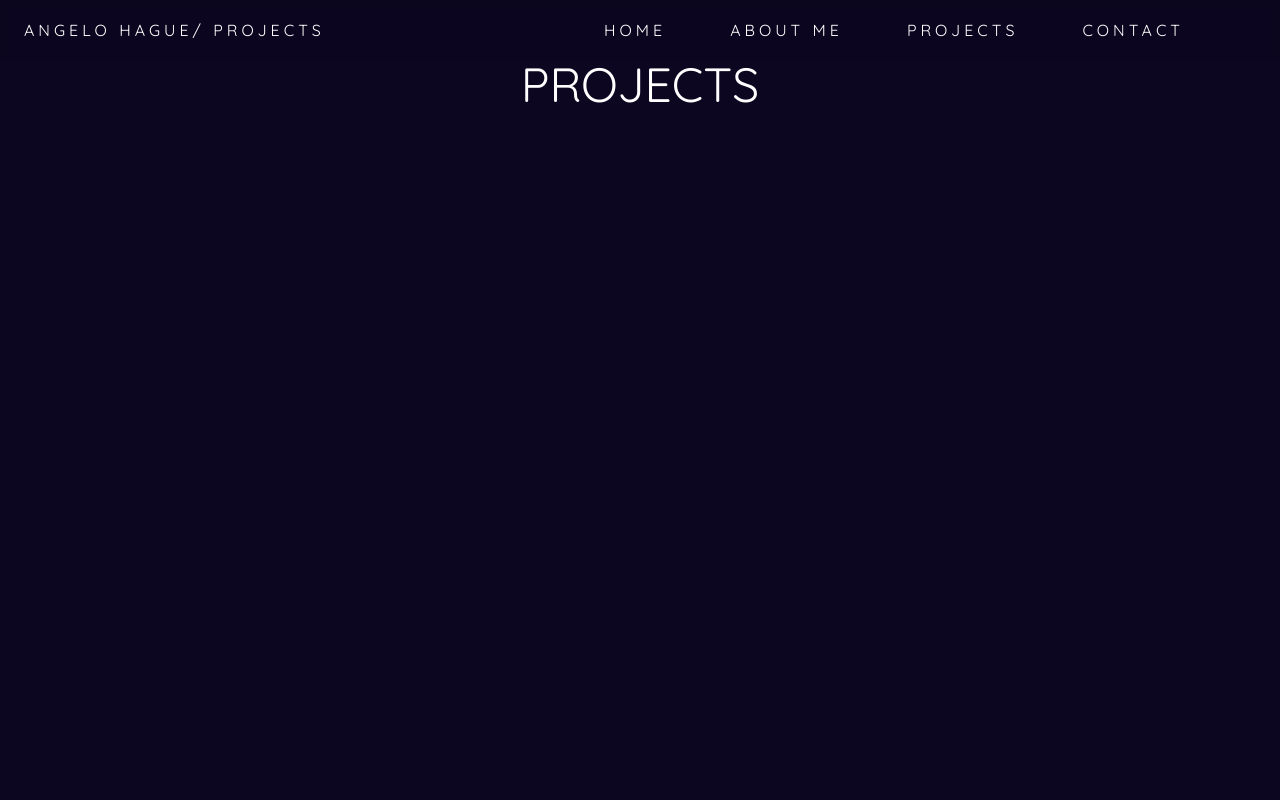
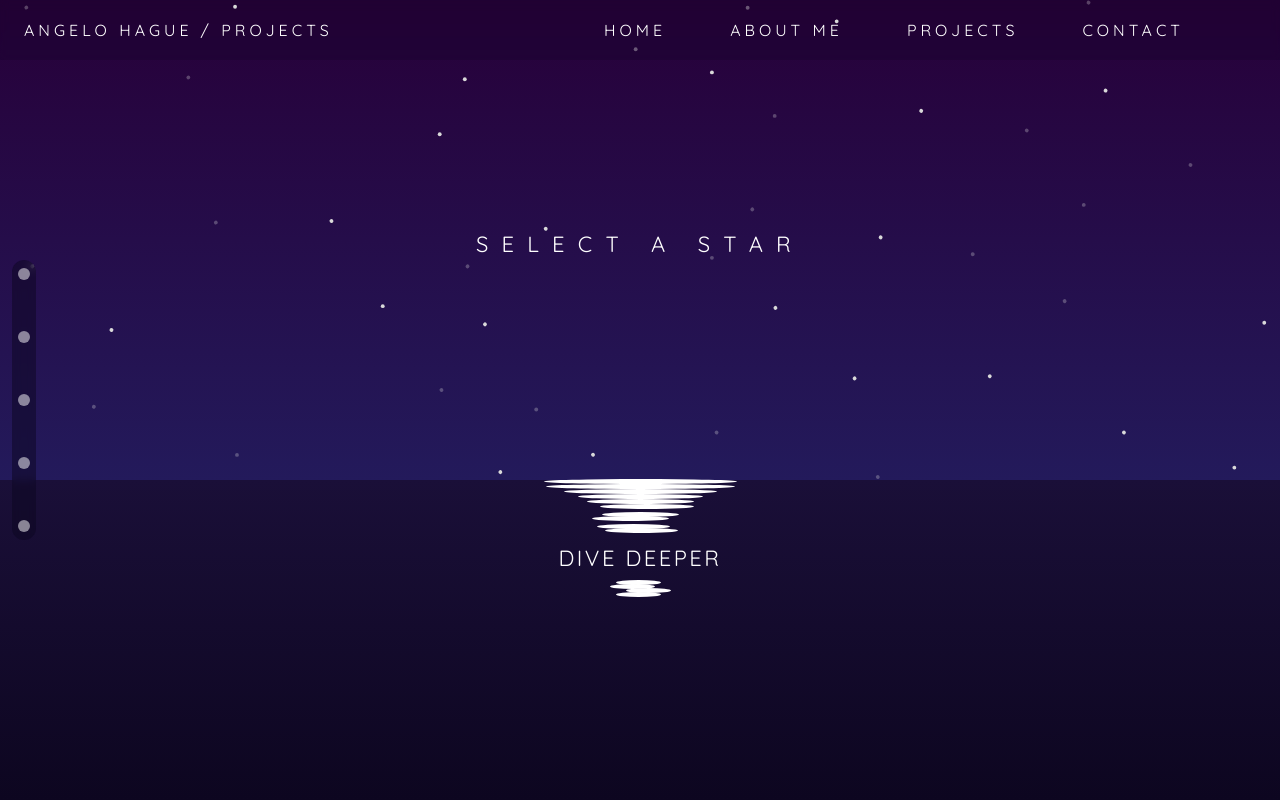
Before and after one commit to AngeloHague/next-js-personal-site, a Next.js app: page /projects in a window 1280 px wide. Shown: the top 800 px of the page. Built offline with nearby package versions, Linux system fonts and the light colour scheme.

Commit message:
Added Projects page with json loading for projects

```diff
--- a/src/app/globals.css
+++ b/src/app/globals.css
@@ -11,6 +11,11 @@ html, body {
   scroll-behavior: smooth;
   scroll-snap-type: y mandatory;
   min-width: 280px;
+  width: 100vw;
+  /* overflow-x: hidden; */
+}
+main {
+  width: 100vw;
 }
 
 img {
@@ -37,8 +42,8 @@ button {
 }
 
 #nav {
-  width: 100%;
-  height: 100%;
+  width: 100vw;
+  height: 100vh;
   position: fixed;
   top: 0;
   left: 0;
@@ -136,16 +141,17 @@ nav ul {
   box-sizing: border-box;
 }
 #nav nav .logo {
+  position: fixed;
+  top: 0;
+  left: 0;
+}
+#nav nav .logo span {
   display: none;
-  #nav nav .logo {
-    display: flex;
-    align-items: center;
-  }
 }
 
 #nav nav .logo,
 a {
-  transition: all 0.4s;
+  /* transition: all 0.4s; */
   letter-spacing: .25em;
 }
 a:hover {
@@ -197,11 +203,13 @@ a:hover {
   margin: 0;
   padding: 0;
   height: 100vh;
+  width: 100%;
 }
 
 .sections section#hero .logo-container {
   background: linear-gradient(180deg, #270039 0%, #231A5B 100%);
   /* max-width: 81.6rem; */
+  width: 100%;
   height: 60%;
   margin: auto;
   text-align: center;
@@ -225,6 +233,7 @@ a:hover {
   width: 100%;
   height: 60%;
   object-fit: cover;
+  transition: all 0.4s;
 }
 
 .sections section#hero .logo-container .moon {
@@ -244,8 +253,12 @@ a:hover {
 
 .sections section#hero .logo-container h3 {
   padding-top: 8px;
+  letter-spacing: .2em;
+  transition: letter-spacing 0.4s;
+}
+
+.sections section#hero.home .logo-container h3 {
   letter-spacing: .05em;
-  transition: letter-spacing 0.4s;
 }
 
 .sections section#hero .dive_deeper {
@@ -416,9 +429,14 @@ p {
     display: inline-block;
     margin-right: 5vw;
   }
+  #nav nav .logo span {
+    display: inherit;
+    padding-right: 8px;
+  }
   #nav nav .logo {
     display: flex;
     align-items: center;
+    position: relative;
   }
   #nav nav .logo,
   #nav nav ul a {
--- /dev/null
+++ b/src/app/projects/ProjectSections.js
@@ -0,0 +1,55 @@
+import React from 'react'
+import Image from 'next/image';
+import ScreenPreview from '@/assets/ScreenPreview.svg'
+import { getProjectMetadata, PreviewDirectory } from '@/lib/projects'
+import styles from './page.module.css'
+import path from 'path'
+import fs from 'fs'
+
+function ProjectPreview({id}) {
+    var desktopPreview = <p>I can't seem to find an image for this one...</p>;
+    var mobilePreview = <p>:(</p>;
+    if (id == 'this-website') {
+        desktopPreview = (<p>I don't think you need a preview for this one...</p>)
+        mobilePreview = (<p>:)</p>)
+    } else {
+        const desktop_preview = path.join(PreviewDirectory, id+'-desktop-preview.png')
+        const mobile_preview = path.join(PreviewDirectory, id+'-mobile-preview.png')
+        if (fs.existsSync(desktop_preview) && fs.existsSync(mobile_preview)) {
+            desktopPreview = (<Image
+                src={'/previews/'+id+'-desktop-preview.png'}
+                width='332'
+                height='208' />)
+            mobilePreview = (<Image
+                src={'/previews/'+id+'-mobile-preview.png'}
+                width='85'
+                height='130' />)
+        }
+    }
+
+    return (
+        <div className={styles.preview}>
+            <div className={styles.desktop}>{desktopPreview}</div>
+            <Image
+                className={styles.overlay}
+                src={ScreenPreview}
+                width='333'
+                height='236'
+            />
+            <div className={styles.mobile}>{mobilePreview}</div>
+        </div>
+    )
+}
+
+export default function ProjectSections({projectMetadata}) {
+    const sections = Object.keys(projectMetadata).map((section) => {
+        return (
+        <section className='project' id={section}>
+            <h2>{projectMetadata[section].title}</h2>
+            <p>{projectMetadata[section].description}</p>
+            <ProjectPreview id={section} />
+            <h3><a>Explore this project</a></h3>
+        </section>)
+    })
+    return sections;
+}
--- a/src/app/projects/page.js
+++ b/src/app/projects/page.js
@@ -1,7 +1,25 @@
+import HeroSection from "@/components/HeroSection";
+import ProjectSections from "./ProjectSections";
+import { getProjectMetadata } from "@/lib/projects";
+import { SideNav } from "@/components/SideNav";
+
+export const metadata = {
+  title: 'Projects | Angelo Hague',
+  description: 'An interactive map of my recent projects. Scroll down to view them in a grid instead.',
+}
+
 export default function ProjectsPage() {
+  const projectMetadata = getProjectMetadata();
     return (
-      <main className="page">
-        <h1>Projects</h1>
+      <main>
+        <div className="sections">
+          <HeroSection
+            subtitle='Select a star'
+            btn_link={'#' + Object.keys(projectMetadata)[0]}
+          />
+          <ProjectSections projectMetadata={projectMetadata} />
+          <SideNav slugs={Object.keys(projectMetadata)} />
+      </div>
       </main>
     );
   }
--- /dev/null
+++ b/src/app/projects/page.module.css
@@ -0,0 +1,54 @@
+.preview {
+    width: 100%;
+    aspect-ratio: 333/236;
+    position: relative;
+}
+
+.preview img {
+    object-fit: cover;
+}
+
+.preview .desktop * {
+    display: block;
+    width: 100%;
+    aspect-ratio: 333/236;
+    height: auto;
+    box-sizing: border-box;
+    padding: 10% 17% 15.5% 13%;
+    /* padding-left: 12.5%; */
+}
+.preview .desktop p {
+    font-size: 2rem;
+    display: block;
+    width: 100%;
+    aspect-ratio: 333/236;
+    height: auto;
+    box-sizing: border-box;
+    padding: 17.5% 25% 15.5% 20%;
+    /* padding-left: 22.5%; */
+}
+
+.preview .overlay {
+    /* position: relative; */
+    margin-top: -64%;
+    width: 100%;
+    height: 100%;
+}
+
+.preview .mobile * {
+    display: block;
+    /* background-color: aqua; */
+    width: 24.5%;
+    padding: 0;
+    aspect-ratio: 85/130;
+    height: auto;
+    position: relative;
+    right: -74.75%;
+    margin-top: -43.2%;
+}
+
+.preview .mobile p {
+    display: flex;
+    align-items: center;
+    justify-content: center;
+}
--- /dev/null
+++ b/src/data/projects/projects.json
@@ -0,0 +1,22 @@
+{
+    "this-website": {
+        "title": "This Website",
+        "description": "A personal portfolio, crafted with Next.js.",
+        "type": "next.js"
+    },
+    "zebra-menswear": {
+        "title": "Zebra Menswear",
+        "description": "A custom Shopify Liquid template, created from scratch.",
+        "type": "shopify"
+    },
+    "iou-poker": {
+        "title": "IOU Poker",
+        "description": "A full stack poker app created with React Native and Colyseus.js.",
+        "type": "react"
+    },
+    "cb-beauty": {
+        "title": "CB Beauty",
+        "description": "A static website, made with with HTML, CSS and JavaScript.",
+        "type": "html"
+    }
+}
--- /dev/null
+++ b/src/lib/projects.js
@@ -0,0 +1,14 @@
+// import projects from '@/src/data/projects/projects.json' assert {type: 'json'}
+import path from 'path';
+import fs from 'fs';
+
+const ProjectDirectory = path.join(process.cwd(), 'src', 'data', 'projects');
+export const PreviewDirectory = path.join(process.cwd(), 'public', 'previews');
+
+export const getProjectMetadata = () => {
+    const file = path.join(ProjectDirectory, 'projects.json');
+    const content = fs.readFileSync(file, 'utf8');
+    const data = JSON.parse(content);
+    // console.log(data);
+    return data;
+}
```
Also changed, not shown: public/previews/zebra-menswear-desktop-preview.png (added), public/previews/zebra-menswear-mobile-preview.png (added).
